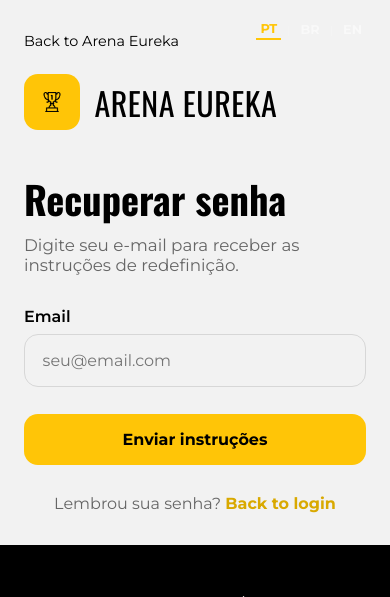
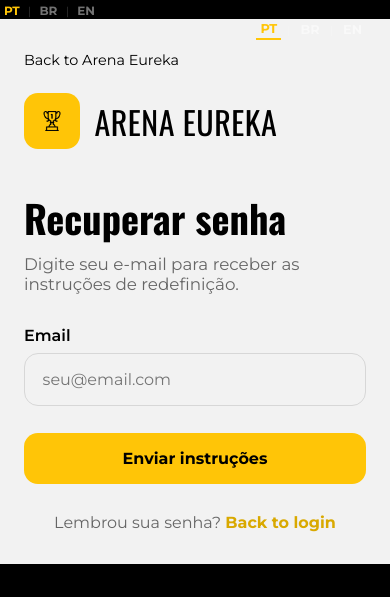
Before and after one commit to lisboaeurekacoworking/bolao, a Flask app: page /forgot-password in a window 390 px wide. Shown: the top 597 px of the page. Run offline with Flask 3, Linux system fonts and the light colour scheme.

Commit message:
"Seletor de língua fixo no mobile — fora do menu"

```diff
--- a/templates/base.html
+++ b/templates/base.html
@@ -54,7 +54,28 @@
         </ul>
       </nav>
     </div>
-    {% endblock %} {% block content %}{% endblock %}
+    {% endblock %}
+    <!-- Seletor de língua fixo no mobile — fora do menu -->
+    <div class="lang-switcher-fixed">
+      <a
+        href="{{ url_for('set_language', lang='pt') }}"
+        class="lang-btn {% if current_lang == 'pt' %}active{% endif %}"
+        >PT</a
+      >
+      <span class="lang-sep">|</span>
+      <a
+        href="{{ url_for('set_language', lang='pt_BR') }}"
+        class="lang-btn {% if current_lang == 'pt_BR' %}active{% endif %}"
+        >BR</a
+      >
+      <span class="lang-sep">|</span>
+      <a
+        href="{{ url_for('set_language', lang='en') }}"
+        class="lang-btn {% if current_lang == 'en' %}active{% endif %}"
+        >EN</a
+      >
+    </div>
+    {% block content %}{% endblock %}
 
     <script
       src="{{ url_for('static', filename='js/script.js') }}"
```
